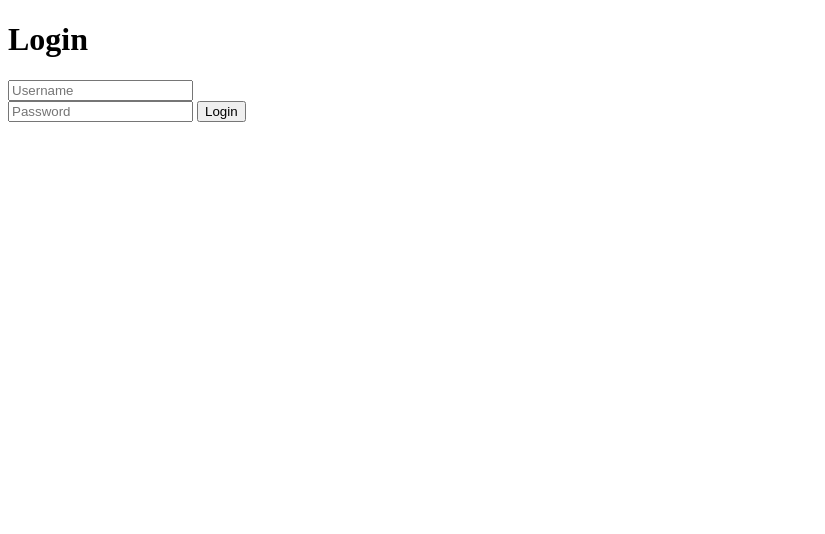
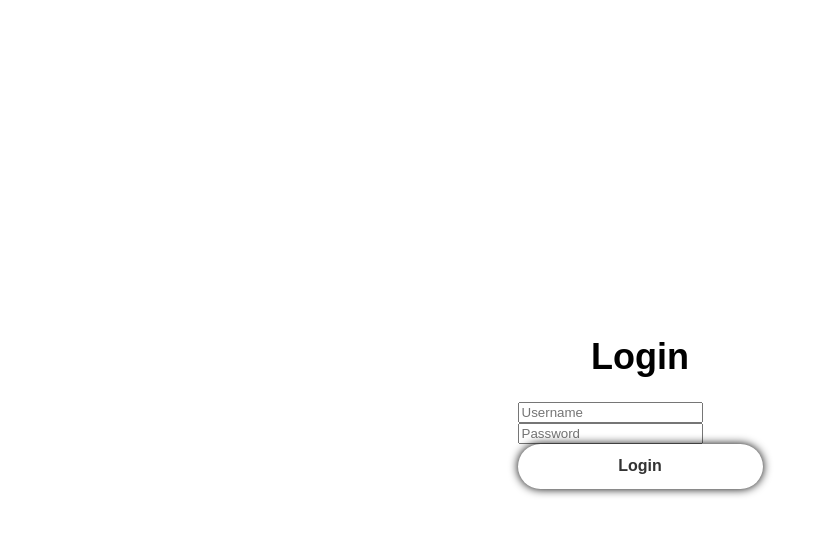
Before and after one commit to robin4884/DailyDutieLogPSC-, a plain HTML site: page index.html in a window 1280 px wide. Shown: the whole page, without its empty margins (0-825 px from the left). Drawn offline with nearby package versions, Linux system fonts and the light colour scheme.

Commit message:
cssFixed

```diff
--- a/index.html
+++ b/index.html
@@ -5,7 +5,7 @@
     <meta Charset="UTF-8">
     <meta name="viewport" content="width=device-width, inital-scale=1.0">
     <title>PSC Daily Duties Login Page</title>
-    <link rel="LoginPAGE" href="LoginPAGE.css">
+    <link rel="stylesheet" href="LoginPAGE.css">
     <link href='https://unpkg.com/boxicons@2.1.4/css/boxicons.min.css' rel='stylesheet'>
 
 </head>
```
